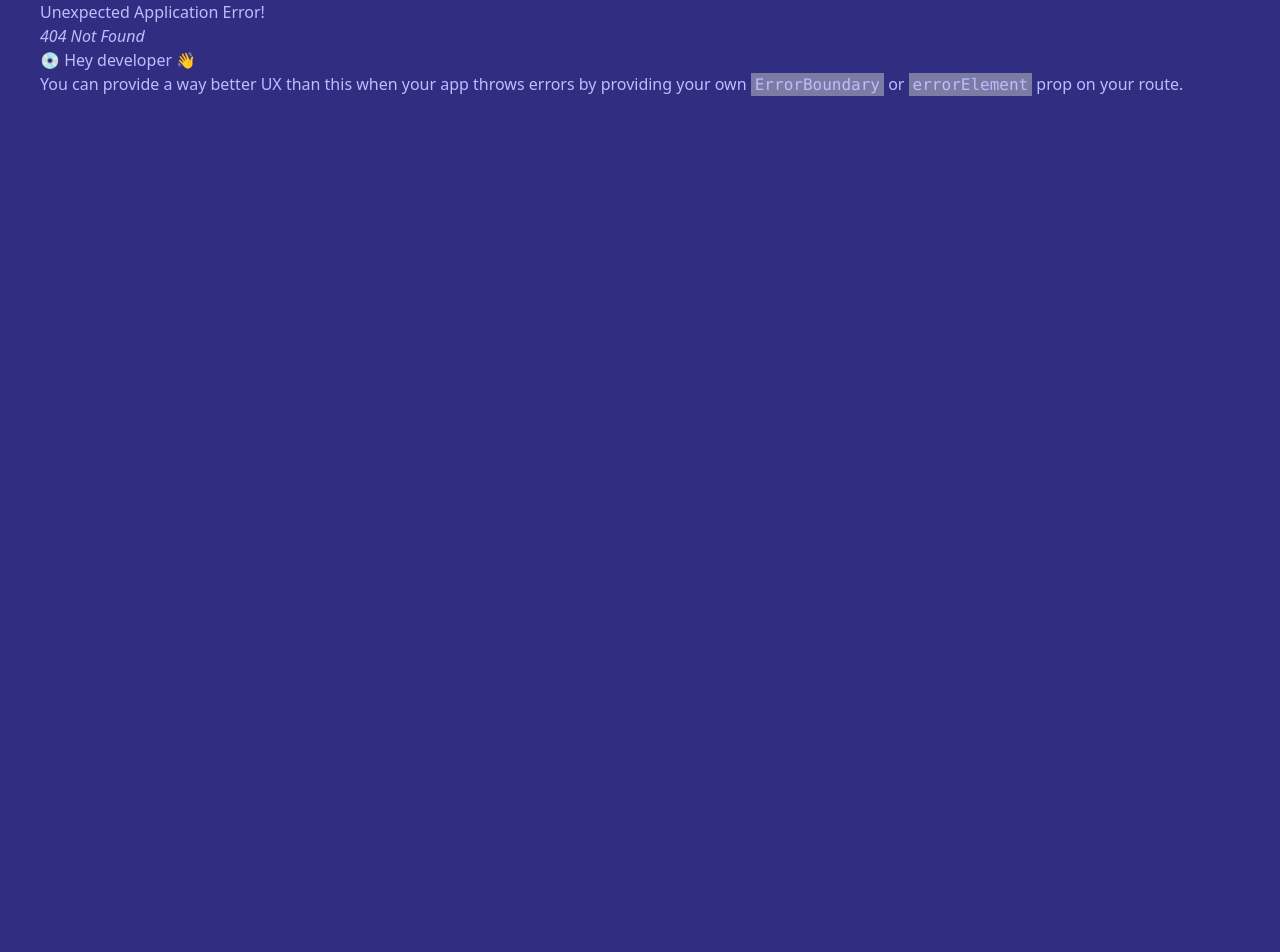
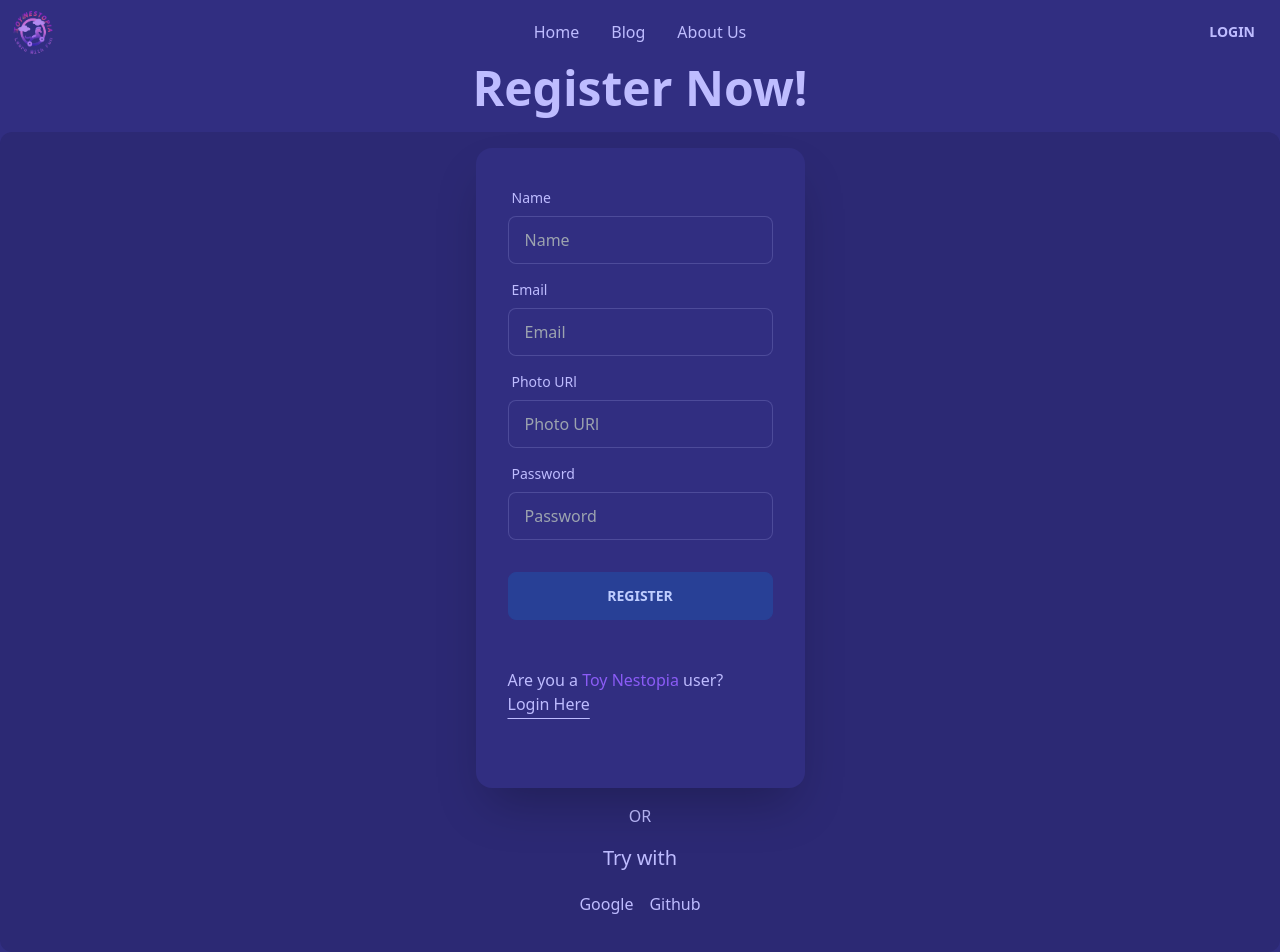
Before and after one commit to Arman7052/toy-nestopia-client, a React (Vite) app: page /register in a window 1280 px wide. Before the commit this address had no page. Before the commit the page ends 800 px from the top, so only its background shows below. Built offline with nearby package versions, Linux system fonts and the light colour scheme.

Commit message:
Login and Register Form

```diff
--- /dev/null
+++ b/src/LayOut/LoginReg/Login.jsx
@@ -0,0 +1,50 @@
+import { Link } from "react-router-dom";
+import Navbar from "../Shared/Header/Navbar";
+
+const Login = () => {
+    return (
+        <>
+            <Navbar></Navbar>
+
+            <h1 className="text-5xl font-bold text-center py-5">Login Now!</h1>
+            <div className="hero min-h-screen bg-base-200 rounded-xl">
+                <div className="hero-content flex-col">
+
+                    <div className="card flex-shrink-0 w-full max-w-sm shadow-2xl bg-base-100">
+                        <div className="card-body">
+                            <div className="form-control">
+                                <label className="label">
+                                    <span className="label-text">Email</span>
+                                </label>
+                                <input type="text" placeholder="Email" className="input input-bordered" />
+                            </div>
+                            <div className="form-control">
+                                <label className="label">
+                                    <span className="label-text">Password</span>
+                                </label>
+                                <input type="text" placeholder="Password" className="input input-bordered" />
+
+                            </div>
+                            <div className="form-control mt-6">
+                                <button className="btn btn-primary">Login</button>
+                            </div>
+                            <div className="text-center lg:text-left">
+
+                                <p className="py-6">New to <span className=" text-violet-500">Toy Nestopia? </span> <br /> <Link to='/register' className=" underline underline-offset-8">Register Here</Link> </p>
+                            </div>
+                        </div>
+                    </div>
+                    <div className="text-center ">
+                        <h1 className=" text-xl"> Try with</h1>
+                        <div className=" py-5 flex justify-between gap-4">
+                            <div><button> Google</button></div>
+                            <div><button> Github</button></div>
+                        </div>
+                    </div>
+                </div>
+            </div>
+        </>
+    );
+};
+
+export default Login;
--- /dev/null
+++ b/src/LayOut/LoginReg/Register.jsx
@@ -0,0 +1,66 @@
+import { Link } from "react-router-dom";
+import Navbar from "../Shared/Header/Navbar";
+
+
+const Register = () => {
+    return (
+        <>
+            <Navbar></Navbar>
+            <h1 className="text-5xl font-bold text-center">Register Now!</h1>
+            <div className="hero min-h-screen bg-base-200 rounded-xl mx-auto mt-5">
+                <div className="hero-content flex-col">
+
+                    <div className="card flex w-full max-w-sm shadow-2xl bg-base-100">
+                        <div className="card-body">
+                            <div className="form-control">
+                                <label className="label">
+                                    <span className="label-text">Name</span>
+                                </label>
+                                <input type=" Name" placeholder="Name" className="input input-bordered" />
+                            </div>
+                            <div className="form-control">
+                                <label className="label">
+                                    <span className="label-text">Email</span>
+                                </label>
+                                <input type="text" placeholder="Email" className="input input-bordered" />
+                            </div>
+                            <div className="form-control">
+                                <label className="label">
+                                    <span className="label-text">Photo URl</span>
+                                </label>
+                                <input type="text" placeholder="Photo URl" className="input input-bordered" />
+                            </div>
+                            <div className="form-control">
+                                <label className="label">
+                                    <span className="label-text">Password</span>
+                                </label>
+                                <input type="text" placeholder="Password" className="input input-bordered" />
+
+                            </div>
+                            <div className="form-control mt-6">
+                                <button className="btn btn-primary">Register</button>
+                            </div>
+                            <div>
+                                <p className="py-10">Are you a<span className=" text-violet-500"> Toy Nestopia</span> user? <br /> <Link to='/login' className=" underline underline-offset-8">Login Here</Link> </p>
+                            </div>
+                        </div>
+                    </div>
+                    <div className="text-center ">
+                            <h1 className="mx-5">OR</h1>
+                    </div>
+
+                    <div className="text-center ">
+                        <h1 className=" text-xl"> Try with</h1>
+                        <div className=" py-5 flex justify-between gap-4">
+                            <div><button> Google</button></div>
+                            <div><button> Github</button></div>
+                        </div>
+                    </div>
+
+                </div>
+            </div>
+        </>
+    );
+};
+
+export default Register;
--- a/src/LayOut/Main.jsx
+++ b/src/LayOut/Main.jsx
@@ -1,10 +1,13 @@
 import { Outlet } from "react-router-dom";
-import Footer from "../Pages/Footer/Footer";
+import Footer from "./Shared/Footer/Footer";
+import Navbar from "./Shared/Header/Navbar";
+
 
 
 const Main = () => {
     return (
         <div>
+            <Navbar></Navbar>
             <Outlet></Outlet>
             <Footer></Footer>
         </div>
--- a/src/Pages/Footer/Footer.jsx
+++ b/src/LayOut/Shared/Footer/Footer.jsx
@@ -1,5 +1,5 @@
 import { Link } from 'react-router-dom';
-import logo from '../../../src/assets/logo.png';
+import logo from '../../../assets/logo.png';
 
 const Footer = () => {
     return (
--- /dev/null
+++ b/src/LayOut/Shared/Header/Navbar.jsx
@@ -0,0 +1,37 @@
+import { Link } from "react-router-dom";
+import logo from '../../../assets/logo.png';
+
+const Navbar = () => {
+
+  const navItems = <>
+    <li> <Link to='/'>Home</Link>  </li>
+    <li> <Link to='/blog'>Blog</Link>  </li>
+    <li> <Link to='/about'>About Us</Link>  </li>
+  </>
+
+  return (
+    <div className="navbar bg-base-100">
+      <div className="navbar-start">
+        <div className="dropdown">
+          <label tabIndex={0} className="btn btn-ghost lg:hidden">
+            <svg xmlns="http://www.w3.org/2000/svg" className="h-5 w-5" fill="none" viewBox="0 0 24 24" stroke="currentColor"><path strokeLinecap="round" strokeLinejoin="round" strokeWidth="2" d="M4 6h16M4 12h8m-8 6h16" /></svg>
+          </label>
+          <ul tabIndex={0} className="menu menu-compact dropdown-content mt-3 p-2 shadow bg-base-100 rounded-box w-52">
+            {navItems}
+          </ul>
+        </div>
+        <Link to='/'> <img src={logo} className='  h-7 w-7 lg:h-12 lg:w-12' alt="" /></Link>
+      </div>
+      <div className="navbar-center hidden lg:flex">
+        <ul className="menu menu-horizontal px-1">
+         {navItems}
+        </ul>
+      </div>
+      <div className="navbar-end">
+        <Link to='/login' className="btn btn-ghost">Login</Link>
+      </div>
+    </div>
+  );
+};
+
+export default Navbar;
--- /dev/null
+++ b/src/Pages/Home/Banner.jsx
@@ -0,0 +1,11 @@
+
+
+const Banner = () => {
+    return (
+        <div>
+
+        </div>
+    );
+};
+
+export default Banner;
--- a/src/main.jsx
+++ b/src/main.jsx
@@ -6,7 +6,7 @@ import router from './Routers/Routes.jsx';
 
 
 ReactDOM.createRoot(document.getElementById('root')).render(
- <div className=' mx-2 lg:mx-10'>
+ <div className=' max-w-7xl mx-auto'>
    <React.StrictMode>
     <RouterProvider router={router} />
   </React.StrictMode>
```
Also changed, not shown: src/Routers/Routes.jsx (+10 -0 lines).
